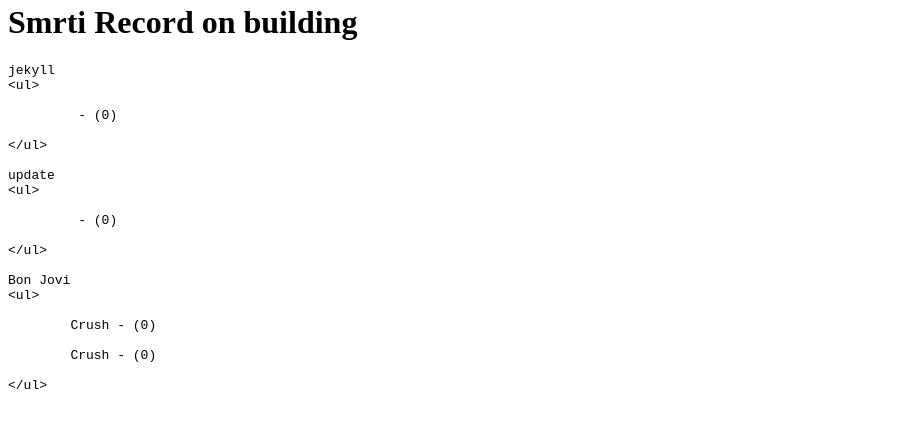
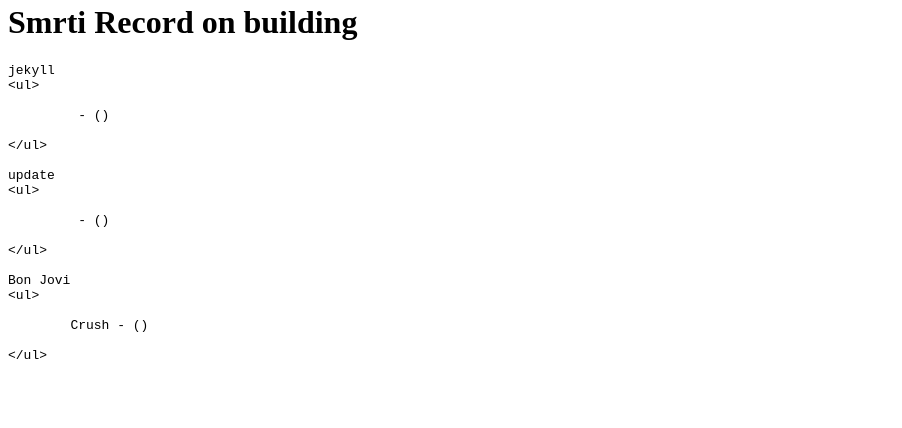
Before and after one commit to svsmemory/svsmemory.github.io, a Jekyll site: the page built from index.md, in a window 1280 px wide. Shown: the part 163-591 px from the top of the page, without its empty margins (0-902 px from the left). Built offline with Jekyll 4.4.1, drawn with Linux system fonts in a browser that asks for light colours.

Commit message:
tag size test

```diff
--- a/_includes/side-navigation.html
+++ b/_includes/side-navigation.html
@@ -2,7 +2,7 @@
     {{ category[0] }}
     <ul>
         {% for post in category[1] %}
-            {{ post.tags[0] }} - ({{ site.posts | where: "ps", "ps.tags contains post.tags[0]" | size }})
+            {{ post.tags[0] }} - ({{ site.categories[post.tags[0]].size }})
         {% endfor %}
     </ul>
 {% endfor %}
```
Also changed, not shown: _posts/Bon-Jovi/Crush/2023-12-13-bonjovi-it'smylife.md (+0 -1 lines).
